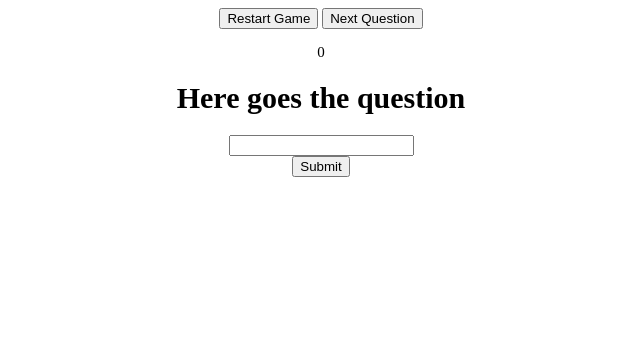
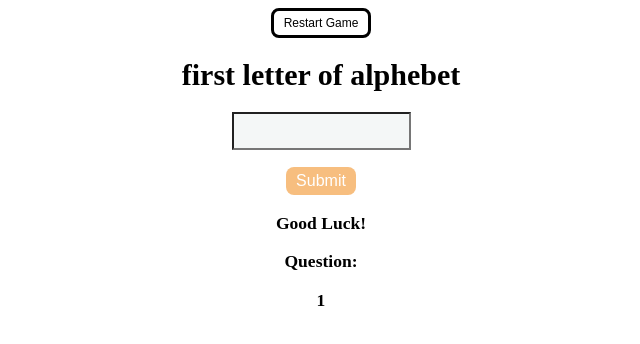
Before and after one commit to allenwipf/quiz, a plain HTML site: page index.html in a window 1280 px wide. Both pictures are taken after a click on the button "Restart Game". Shown: the whole page, without its empty margins (319-959 px from the left). Drawn offline with Linux system fonts and the light colour scheme.

Commit message:
mostly finished

```diff
--- a/index.html
+++ b/index.html
@@ -8,28 +8,30 @@
 </head>
 
 <body>
+<button id="start">Restart Game</button>
 
-<button id="restart">Restart Game</button>
-<button id="start">Next Question</button>
-<p id="qnumber">0</p>
+<form class="question" style="display: block">
 
-<h1 id="ask">Here goes the question</h1>
+	<h1 id="ask">Click "Restart Game" to begin quiz!</h1>
 
+	<div class="submission" style="display: none">
 
-<form class="question">
 		<div class="answer">
 		     <input type="text" class="input"><br>
 		</div>
+		<br>
 		<div>
-		<input type="submit" value="Submit">
+			<input class="submit" type="submit" value="Submit">
 		</div>
-</form>
-
-<h3 id="checkAnswer"></h3>
-
 
 	</div>
 
+	<h3 id="checkAnswer"></h3>
+	<h3 id="score"><h3>
+	<p>Question:</p>
+	<p id="qnumber">0</p>
+
+</form>
 
 </body>
 </html>
--- a/scripts.js
+++ b/scripts.js
@@ -1,59 +1,56 @@
 window.addEventListener("load", function () {
 
 
-	function postLikeListener(){
+	function questionSubmitListener(){
 		document.getElementsByClassName("question")[0].addEventListener("submit", question);
 	}
 
-	function startGameListener(){
-		document.getElementById("start").addEventListener("click", startGame);
-	}
 
 	function restartGameListener(){
 
-		document.getElementById("restart").addEventListener("click", restartGame);
+		document.getElementById("start").addEventListener("click", restartGame);
 	}
 
-	postLikeListener();
-	startGameListener();
+	questionSubmitListener();
 	restartGameListener();
 
 
 })
 
-var questions = ["first letter of alphebet" , "last letter of alphebet", "What is my name"];
-var answers = ["a","z", "allen"];
+var questions = ["first letter of alphebet" , "last letter of alphebet", "What is 1 + 1"];
+var answers = ["a","z", 2];
 var questionsAsked = 0
 var questionsWrong = 0
 
 
-
+//This fuction sets some node values so the page doesn't haven't to be refreshed to
+//begin a new game
 function restartGame(){
 
-	location.reload();
+	document.getElementsByClassName("question")[0].style.display = "block"
+	document.getElementsByClassName("submission")[0].style.display = "block"
+	document.getElementById("checkAnswer").innerHTML = "Good Luck!"
+	document.getElementById("qnumber").innerText = 0
+	document.getElementById("score").innerHTML = ''
+	questionsAsked = 0
+	questionsWrong = 0
 
+	startGame()
 }
 
 function startGame(e){
 
-	var qNum = parseInt(document.getElementById("qnumber").innerText)
-
+	var qNum = parseInt(document.getElementById("qnumber").innerText);
 	var x;
 
 	if (qNum == 0){
 		document.getElementById("ask").innerHTML = questions[0];
-		document.getElementById("qnumber").innerText = 1;
+		document.getElementById("qnumber").innerText = 1
 
 	} else if (qNum < questions.length) {
 		document.getElementById("ask").innerHTML = questions[qNum];
-		document.getElementById("qnumber").innerText = qNum + 1;
-
-    } else {
-
-    	return
-    }
-
-	e.preventDefault();
+		document.getElementById("qnumber").innerText = qNum + 1
+	}
 }
 
 
@@ -62,21 +59,21 @@ function question(e){
 	var qNum = parseInt(document.getElementById("qnumber").innerText) -1
 	var answer = document.getElementsByClassName("input")[0].value
 
-	if (answer == answers[qNum]){
+	if (answer.toLowerCase() == answers[qNum]){
 		document.getElementsByClassName("input")[0].value = ''
-		outPutResult("correct")
+		outputResults("correct")
 		startGame(e);
 
 	} else {
 		document.getElementsByClassName("input")[0].value = ''
-		outPutResult("wrong")
+		outputResults("wrong")
 		startGame(e);
 	}
-	e.preventDefault()
+	 e.preventDefault(e)
 }
 
 
-function outPutResult(answer){
+function outputResults(answer){
 
 	if (answer == "correct") {
 
@@ -88,10 +85,18 @@ function outPutResult(answer){
 		questionsWrong += 1
 	}
 
-	if (questionsAsked == questions.length)
+	declareWinner()
+}
 
-		document.getElementById("checkAnswer").innerHTML = ("Out of  " + questionsAsked + ", you got "
-		+ (questionsAsked - questionsWrong) + " correct.")
-	    + " Your score is " + (Math.floor(((questionsAsked - questionsWrong) / questionsAsked) * 100)) + "%"
 
+function declareWinner(){
+
+	if (questionsAsked >= questions.length){
+
+	document.getElementById("checkAnswer").innerHTML = ("Out of  " + questionsAsked + ", you got "
+	+ (questionsAsked - questionsWrong) + " correct.")
+	document.getElementById("score").innerHTML = " Your score is " + (Math.floor(((questionsAsked - questionsWrong) / questionsAsked) * 100)) + "%"
+
+	document.getElementsByClassName("question")[0].style.display = "none"
+	}
 }
--- a/styles.css
+++ b/styles.css
@@ -2,4 +2,33 @@ body {
 
 	font-size: 15px;
 	text-align: center;
+	font-family: "bradley Hand";
 }
+
+button {
+    background-color: white; /* Green */
+    color: black;
+    padding: 5px 10px;
+    text-align: center;
+    border: solid black;
+    font-size: 12px;
+    border-radius: 8px;
+}
+
+.submit {
+
+    background-color: #F7BE7F;
+    color: white;
+    padding: 5px 10px;
+    text-align: center;
+    border: none;
+    font-size: 16px;
+    border-radius: 8px;
+}
+
+.input {
+
+	padding: 10px 10px;
+	font-size: 12px;
+	background-color: #F4F7F7;
+}
```
Lines whose indentation alone changed are shown as unchanged.
